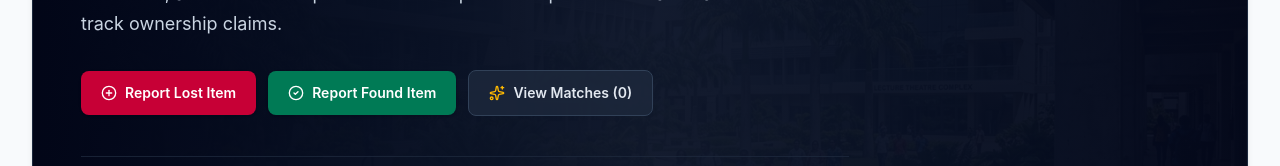
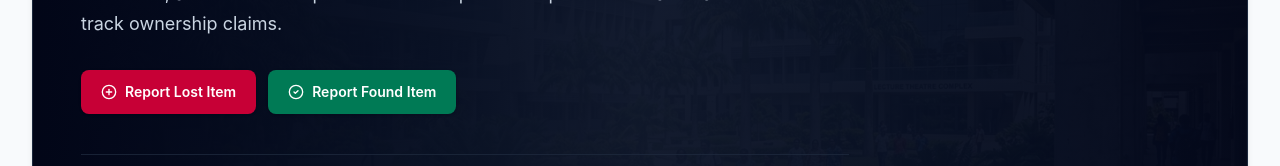
Before and after one commit to dhaniantwi/lost-and-found-project-app, a React (Vite) app: page / in a window 1280 px wide. Shown: the part 342-508 px from the top of the page. Built offline with nearby package versions, Linux system fonts and the light colour scheme; no server answers; the database is empty.

Commit message:
Remove match engine access from public landing page

```diff
--- a/src/components/HeroBanner.tsx
+++ b/src/components/HeroBanner.tsx
@@ -1,20 +1,18 @@
 import React from 'react';
 import heroCampusImage from '../assets/images/ucc_campus_hero_1794334426172.jpg';
 import { useApp } from '../context/AppContext';
-import { Search, PlusCircle, CheckCircle2, Shield, MapPin, Sparkles } from 'lucide-react';
+import { PlusCircle, CheckCircle2 } from 'lucide-react';
 
 interface HeroBannerProps {
   onOpenReportModal: (type?: 'lost' | 'found') => void;
-  onNavigateToMatches: () => void;
   onSearchFocus: () => void;
 }
 
 export const HeroBanner: React.FC<HeroBannerProps> = ({
   onOpenReportModal,
-  onNavigateToMatches,
   onSearchFocus
 }) => {
-  const { items, matches } = useApp();
+  const { items } = useApp();
 
   const totalReports = items.length;
   const lostCount = items.filter((i) => i.type === 'lost' && i.status !== 'recovered').length;
@@ -68,13 +66,6 @@ export const HeroBanner: React.FC<HeroBannerProps> = ({
               <span>Report Found Item</span>
             </button>
 
-            <button
-              onClick={onNavigateToMatches}
-              className="px-5 py-3 text-sm font-semibold text-slate-200 bg-slate-800/80 hover:bg-slate-700/80 hover:text-white rounded-lg border border-slate-700 transition-all flex items-center gap-2"
-            >
-              <Sparkles className="w-4 h-4 text-amber-400" />
-              <span>View Matches ({matches.length})</span>
-            </button>
           </div>
 
           {/* Real quantitative metrics strip with tabular numbers */}
```
